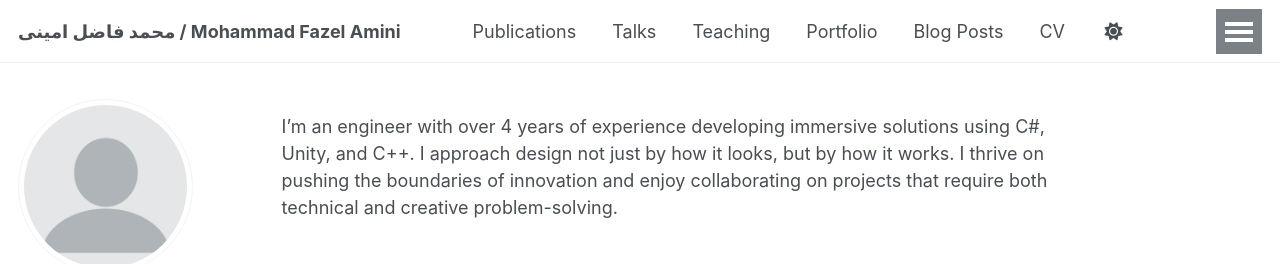
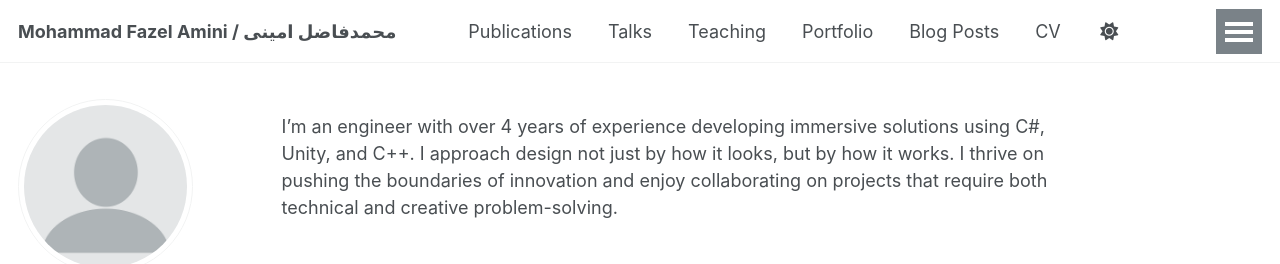
Before and after one commit to MfaXyz/mfaxyz.github.io, a Jekyll site: the page built from _pages/about.md, in a window 1280 px wide. Shown: the top 264 px of the page. Built offline with Jekyll 4.4.1, drawn with Linux system fonts in a browser that asks for light colours.

Commit message:
Update _config.yml

```diff
--- a/_config.yml
+++ b/_config.yml
@@ -9,7 +9,7 @@
 # Basic Site Settings
 locale                   : "fa-IR"
 site_theme               : "default"
-title                    : "محمد فاضل امینی / Mohammad Fazel Amini"
+title                    : "Mohammad Fazel Amini / محمدفاضل امینی"
 title_separator          : "-"
 name                     : &name "Mohammad Fazel Amini"
 description              : &description "Personal Website"
```
